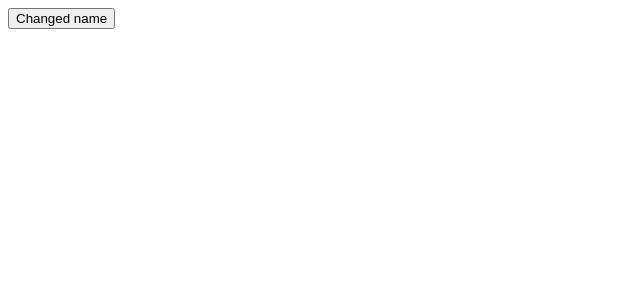
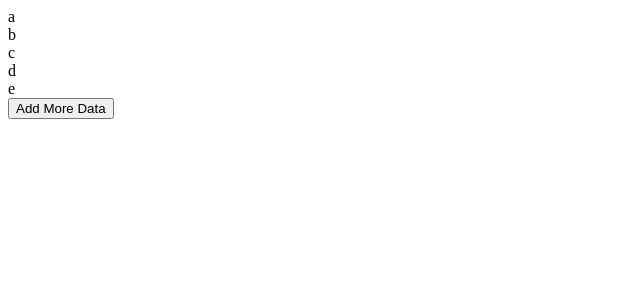
Before and after one commit to 1tav0/FullReactNotes, a React app: page / in a window 1280 px wide. Shown: the top 300 px of the page, without its empty margins (0-640 px from the left). Built offline with nearby package versions, Linux system fonts and the light colour scheme.

Commit message:
render data from list and importance of keys

```diff
--- a/src/App.jsx
+++ b/src/App.jsx
@@ -1,12 +1,30 @@
 import Button from "./Button.jsx";
-import React from "react";
+import Text from "./Text.jsx";
+import React, {useState} from "react";
 const App = () => {
-  const handleClickAction = () => {
-    console.log("I was clicked from the parent");
+
+  const [data, setData] = useState([
+    { id: "1", text: "a" },
+    { id: "2", text: 'b' },
+    { id: "3", text: 'c' },
+    { id: "4", text: 'd' },
+    { id: "5", text: 'e' }
+  ])
+
+  const addMoreData = () => {
+    setData(prev => [
+      ...prev,
+      {id: "6", text: "f" }
+    ])
   }
-  return <Button
-    clickAction={handleClickAction}
-  >Changed name</Button>
+  return <>
+    {
+      data.map((item, index) => (
+        <Text key={item.id}>{ item.text }</Text>
+      ))
+    }
+    <Button clickAction={addMoreData}>Add More Data</Button>
+  </>
 }
 
 export {App};
--- a/src/Button.jsx
+++ b/src/Button.jsx
@@ -4,7 +4,7 @@ const Button = (props) => {
   const { children, clickAction } = props;
   //this makes the click listener local what about when we have a large set of files and we want to share the component and handle the clickable listener on their side when we make use of it ?
   const handleClick = () => {
-    clickAction()
+    clickAction?.()
   }
   return (
     <button
--- /dev/null
+++ b/src/Text.jsx
@@ -0,0 +1,11 @@
+import React, {memo} from "react";
+
+const Text = memo((props) => {
+  const { children } = props;
+  console.log(children)
+  return <div>
+    {children}
+  </div>
+})
+
+export default Text;
```
